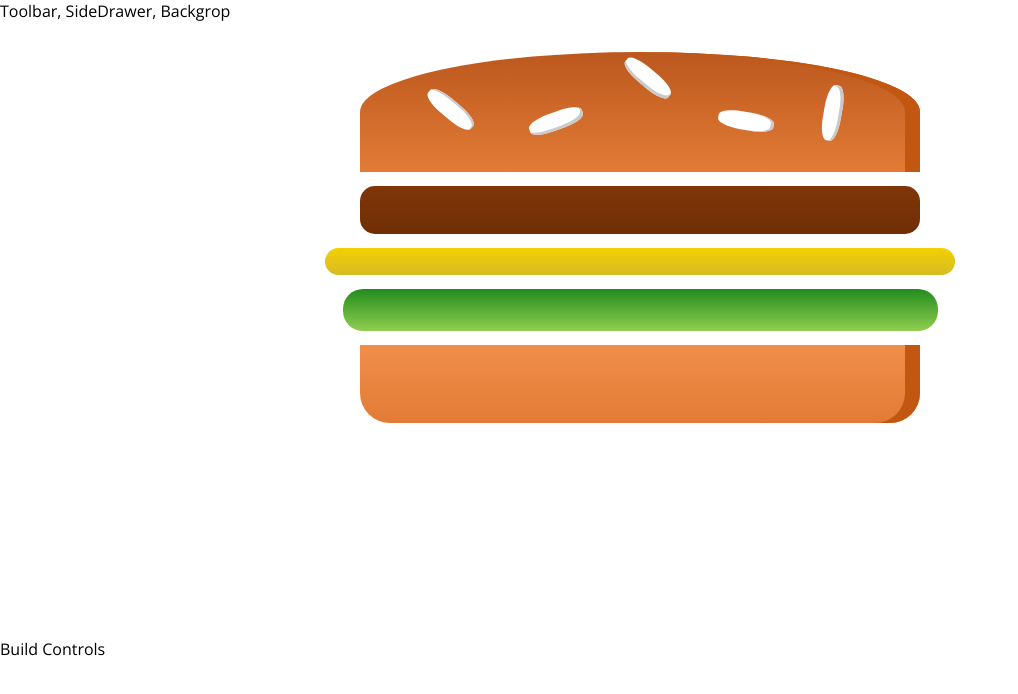
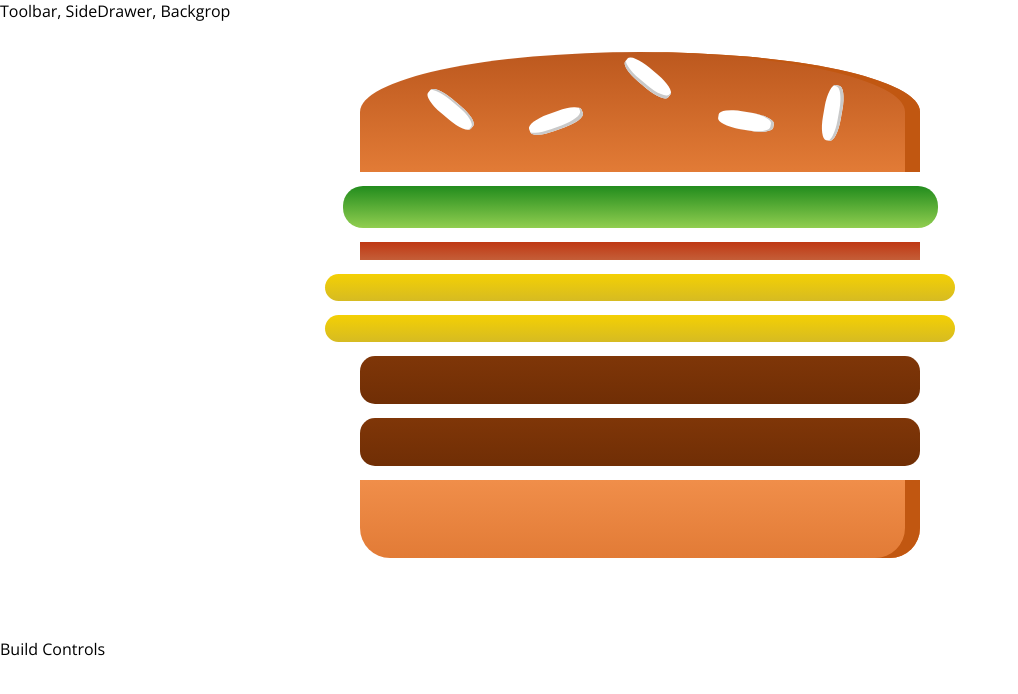
Before and after one commit to arakanema/learning-react, a React app: page / in a window 1280 px wide. Shown: the top 694 px of the page, without its empty margins (0-1018 px from the left). Built offline with nearby package versions, Linux system fonts and the light colour scheme.

Commit message:
113. Outputting Burger Ingredients Dynamically BurgerBuilder.jsのstate.ingredientsをBurger.jsで受け、BurgerIngredientをダイナミックに生成

```diff
--- a/src/components/Burger/Burger.js
+++ b/src/components/Burger/Burger.js
@@ -4,13 +4,16 @@
 import BurgerIngredient from './BurgerIngredient/BurgerIngredient';
 
 const burger = (props) => {
+  const transformedIngredients = Object.keys(props.ingredients)
+    .map(igKey => {
+      return [...Array(props.ingredients[igKey])].map((_, i) => {
+        return <BurgerIngredient key={igKey + i} type={igKey}/>
+      })
+    });
   return (
     <div className={classes.Burger}>
       <BurgerIngredient type={'bread-top'}/>
-      {/*<BurgerIngredient type={props.type}/>*/}
-      <BurgerIngredient type={'meat'}/>
-      <BurgerIngredient type={'cheese'}/>
-      <BurgerIngredient type={'salad'}/>
+      {transformedIngredients}
       <BurgerIngredient type={'bread-bottom'}/>
     </div>
   );
--- a/src/containers/BurgerBuilder/BugerBuilder.js
+++ b/src/containers/BurgerBuilder/BugerBuilder.js
@@ -4,10 +4,23 @@
 import Burger from '../../components/Burger/Burger';
 
 class BurgerBuilder extends Component {
+  // constructor(props) {
+  //   super(props);
+  //   this.state = {...}
+  // }
+  state = {
+    ingredients: {
+      salad: 1,
+      bacon: 1,
+      cheese: 2,
+      meat: 2,
+    }
+  };
+
   render() {
     return (
       <Aux>
-        <Burger/>
+        <Burger ingredients={this.state.ingredients}/>
         <div>Build Controls</div>
       </Aux>
     );
```
